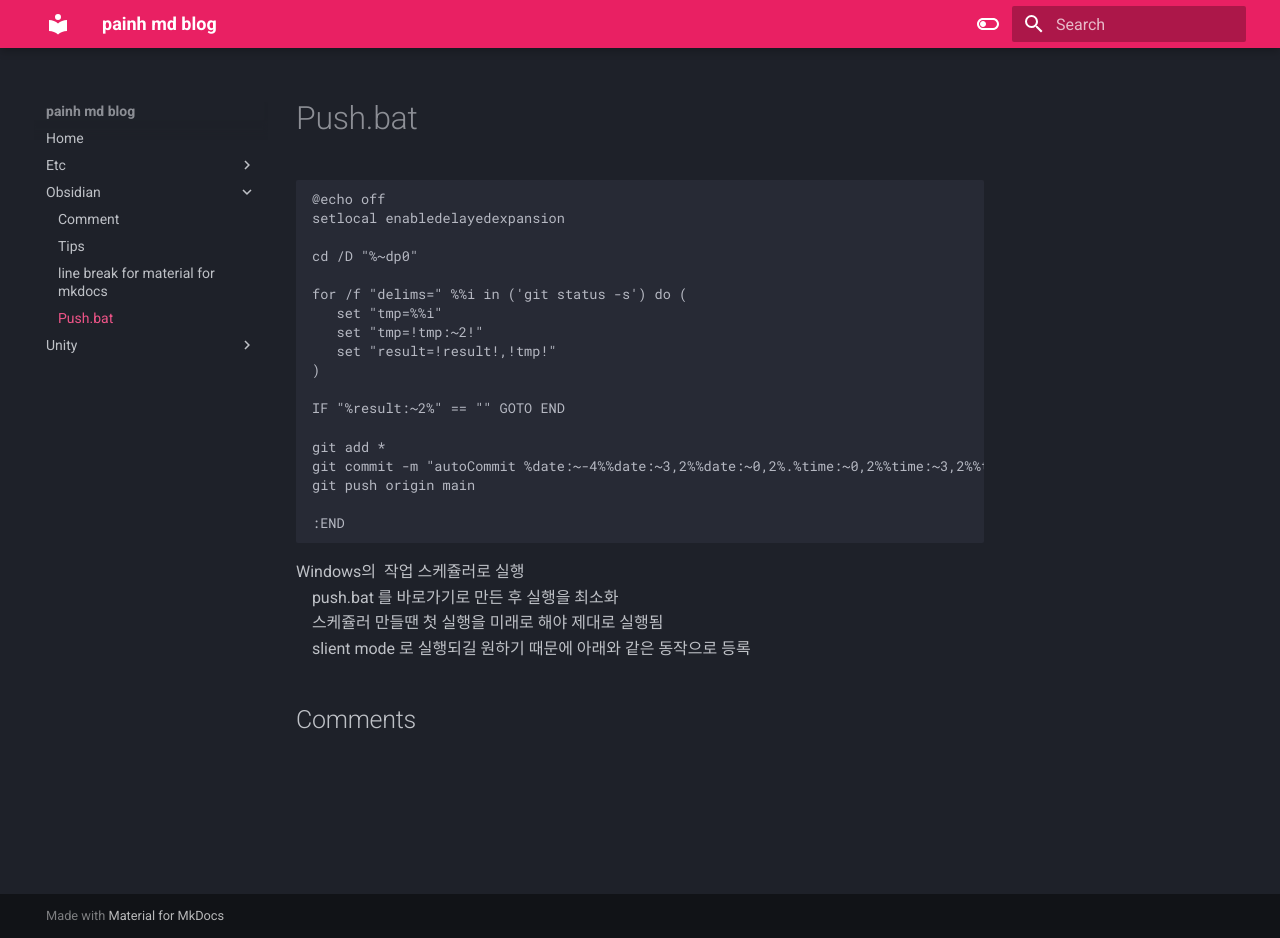
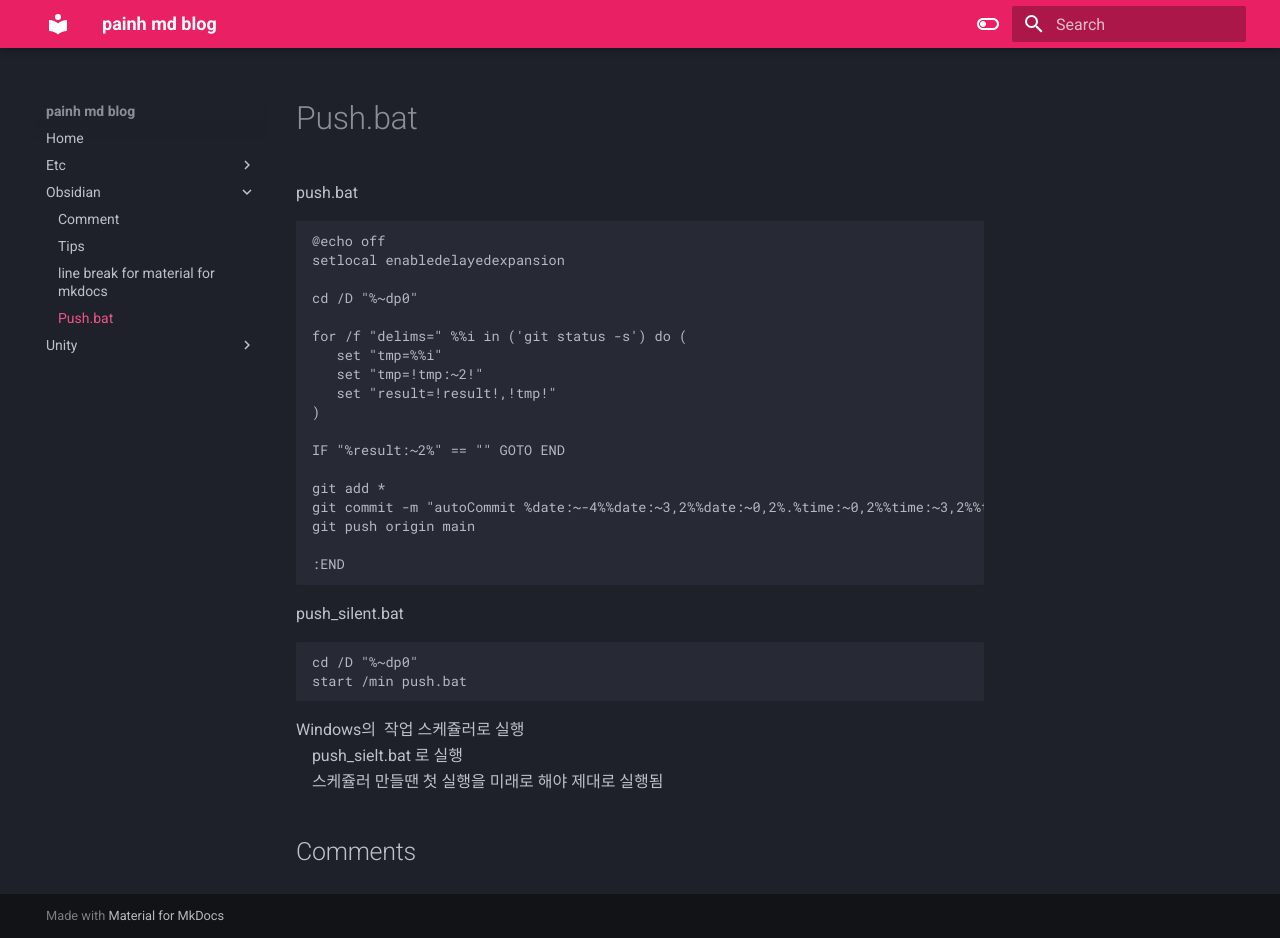
Before and after one commit to painh/md-blog, an MkDocs documentation site: the page built from docs/obsidian/push.bat.md, in a window 1280 px wide and 938 px high. Built offline with MkDocs 1.6.1 and Material for MkDocs 9.7.7, drawn with Linux system fonts in a browser that asks for light colours; comment, search, counter and statistics services are not loaded.

Commit message:
autoCommit 5-052-20.223400

````diff
--- a/docs/obsidian/push.bat.md
+++ b/docs/obsidian/push.bat.md
@@ -1,3 +1,4 @@
+push.bat
 ```bash
 @echo off
 setlocal enabledelayedexpansion
@@ -19,7 +20,12 @@ git push origin main
 :END
 ```
 
+push_silent.bat
+```shell
+cd /D "%~dp0"
+start /min push.bat
+```
+
 Windows의  작업 스케쥴러로 실행
-	push.bat 를 바로가기로 만든 후 실행을 최소화
+	push_sielt.bat 로 실행
 	스케쥴러 만들땐 첫 실행을 미래로 해야 제대로 실행됨
-	slient mode 로 실행되길 원하기 때문에 아래와 같은 동작으로 등록
````
